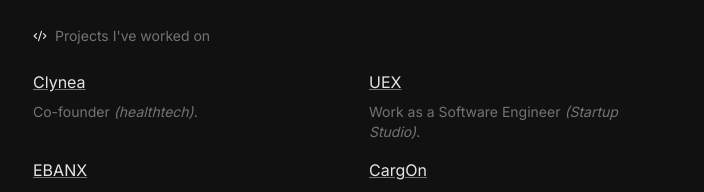
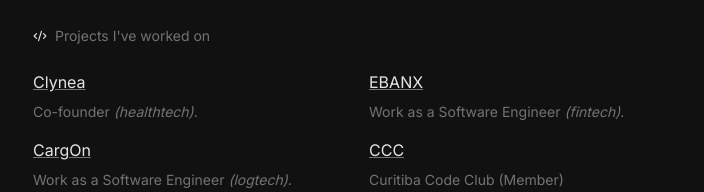
Before and after one commit to joaodadas/joaodadas.com.br, a Next.js app: page / in a window 1280 px wide. Shown: the part 210-402 px from the top of the page, without its empty margins (287-991 px from the left). Built offline with nearby package versions, Linux system fonts and the light colour scheme; a web font is replaced by a local one.

Commit message:
feat: remove UEX

```diff
--- a/src/pages/index.tsx
+++ b/src/pages/index.tsx
@@ -113,15 +113,6 @@
               </p>
               <p className="text-sm text-neutral-500">
                 Co-founder <span className="italic">(healthtech)</span>.
-              </p>
-            </div>
-            <div className="flex flex-col gap-2">
-              <p>
-                <LinkText href="https://www.uex.io/">UEX</LinkText>{" "}
-              </p>
-              <p className="text-sm text-neutral-500">
-                Work as a Software Engineer{" "}
-                <span className="italic">(Startup Studio)</span>.
               </p>
             </div>
             <div className="flex flex-col gap-2">
```
